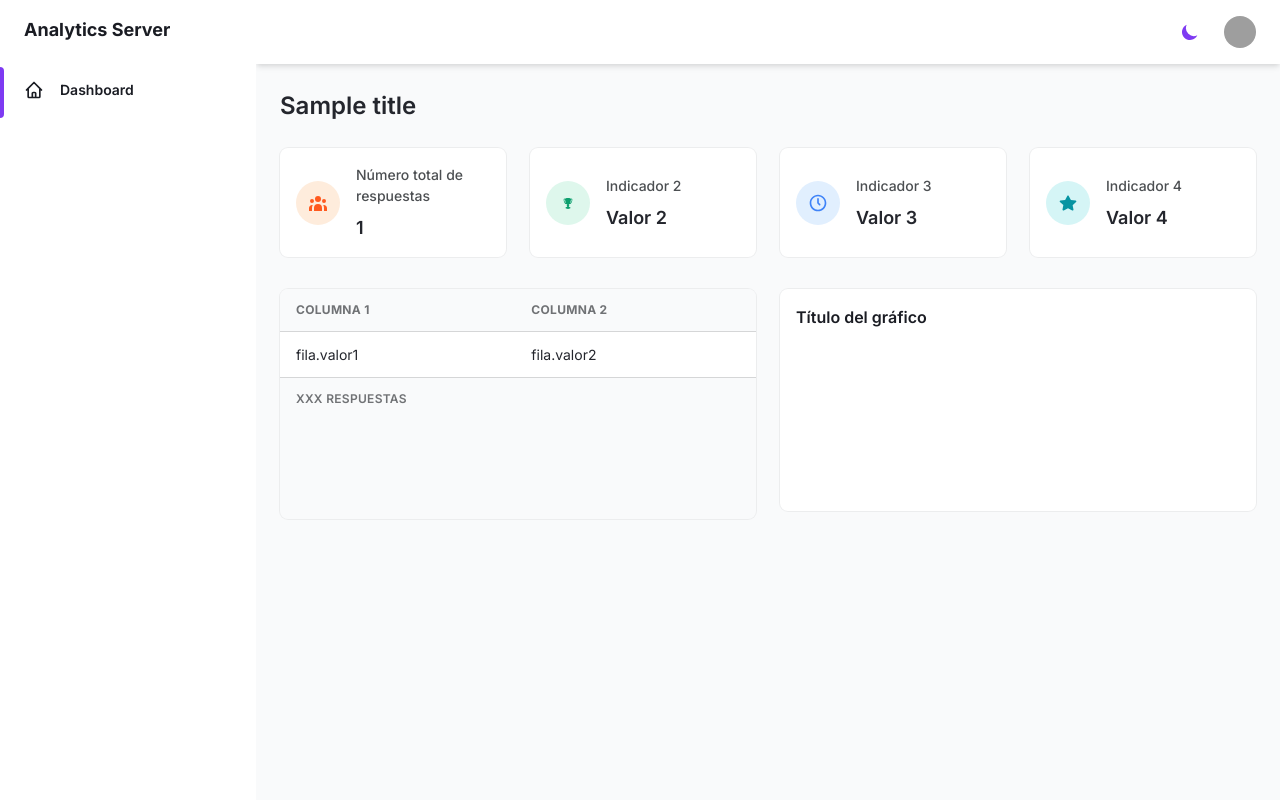
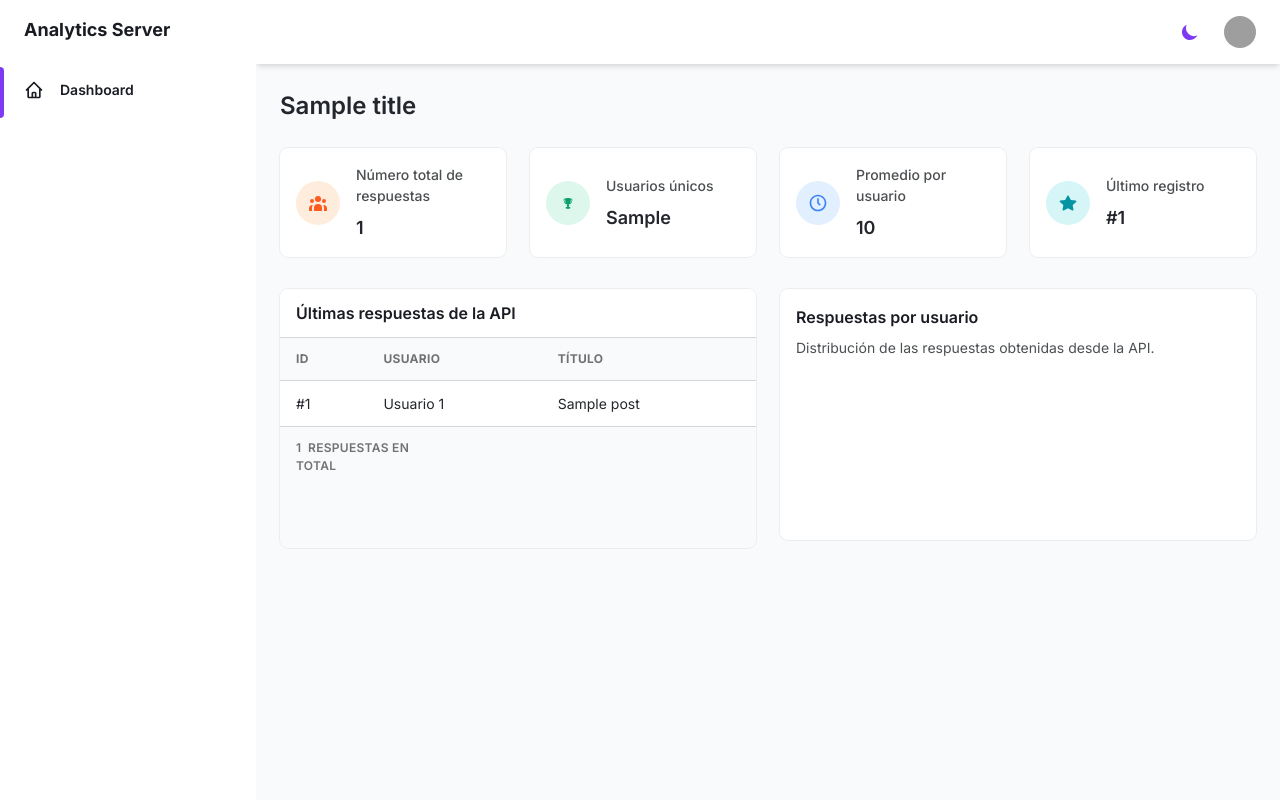
Before and after one commit to Domaalva/django_data_monitor, a Django app: template templates/dashboard/index.html in a window 1280 px wide. Run offline with Django 5.2, Linux system fonts and the light colour scheme; the template is opened without the code that fills it: most values are stand-ins (such as "Sample title", 1, 10 or a date in 2020); a map, chart or similar area stays blank; grey boxes are pictures that could not be loaded.

Commit message:
Improve dashboard with API analytics and chart

```diff
--- a/static/js/charts-lines.js
+++ b/static/js/charts-lines.js
@@ -1,71 +1,79 @@
 /**
- * For usage, visit Chart.js docs https://www.chartjs.org/docs/latest/
+ * Gráfico de respuestas por usuario.
+ * Los datos provienen de Django y de la API JSONPlaceholder.
  */
+
+const dataElement = document.getElementById('posts-by-user-data')
+
+if (dataElement) {
+  const postsByUser = JSON.parse(dataElement.textContent)
+
+  const labels = Object.keys(postsByUser).map(
+    userId => `Usuario ${userId}`
+  )
+
+  const values = Object.values(postsByUser)
+
   const lineConfig = {
     type: 'line',
+
     data: {
-    labels: ['Hito 1', 'Hito 2', 'Hito 3', 'Hito 4', 'Hito 5', 'Hito 6', 'Hito 7'],
+      labels: labels,
+
       datasets: [
         {
-        label: 'Serie 1',
-        /**
-         * These colors come from Tailwind CSS palette
-         * https://tailwindcss.com/docs/customizing-colors/#default-color-palette
-         */
+          label: 'Número de respuestas',
           backgroundColor: '#0694a2',
           borderColor: '#0694a2',
-        data: [43, 48, 40, 54, 67, 73, 70],
+          data: values,
           fill: false,
-      },
-      {
-        label: 'Serie 2',
-        fill: false,
-        /**
-         * These colors come from Tailwind CSS palette
-         * https://tailwindcss.com/docs/customizing-colors/#default-color-palette
-         */
-        backgroundColor: '#7e3af2',
-        borderColor: '#7e3af2',
-        data: [24, 50, 64, 74, 52, 51, 65],
+          tension: 0.3,
         },
       ],
     },
+
     options: {
       responsive: true,
-    /**
-     * Default legends are ugly and impossible to style.
-     * See examples in charts.html to add your own legends
-     *  */
+      maintainAspectRatio: true,
+
       legend: {
-      display: false,
+        display: true,
       },
+
       tooltips: {
         mode: 'index',
         intersect: false,
       },
+
       hover: {
         mode: 'nearest',
         intersect: true,
       },
+
       scales: {
         x: {
           display: true,
           scaleLabel: {
             display: true,
-          labelString: 'Month',
+            labelString: 'Usuarios',
           },
         },
+
         y: {
           display: true,
+          beginAtZero: true,
           scaleLabel: {
             display: true,
-          labelString: 'Value',
+            labelString: 'Respuestas',
           },
         },
       },
     },
   }
 
-// change this to the id of your chart element in HMTL
   const lineCtx = document.getElementById('line')
+
+  if (lineCtx) {
     window.myLine = new Chart(lineCtx, lineConfig)
+  }
+}
--- a/templates/dashboard/base.html
+++ b/templates/dashboard/base.html
@@ -1,109 +1,223 @@
 {% load static %}
 <!DOCTYPE html>
-<html :class="{ 'theme-dark': dark }" x-data="data()" lang="en">
+<html :class="{ 'theme-dark': dark }" x-data="data()" lang="es">
 
 <head>
     <meta charset="UTF-8" />
     <meta name="viewport" content="width=device-width, initial-scale=1.0" />
+
     <title>Django Data Monitor</title>
-    <link href="https://fonts.googleapis.com/css2?family=Inter:wght@400;500;600;700;800&display=swap"
-        rel="stylesheet" />
 
-    <!-- Reemplace por la ruta estática -->
-    <script src="{% static 'js/charts-lines.js' %}" defer></script>
+    <!-- Fuente -->
+    <link
+        href="https://fonts.googleapis.com/css2?family=Inter:wght@400;500;600;700;800&display=swap"
+        rel="stylesheet"
+    />
 
+    <!-- Tailwind CSS -->
+    <link
+        rel="stylesheet"
+        href="{% static 'css/tailwind.output.css' %}"
+    />
 
-    <script src="https://cdn.jsdelivr.net/gh/alpinejs/alpine@v2.x.x/dist/alpine.min.js" defer></script>
+    <!-- Chart.js -->
+    <link
+        rel="stylesheet"
+        href="https://cdnjs.cloudflare.com/ajax/libs/Chart.js/2.9.3/Chart.min.css"
+    />
 
-    <!-- Reemplace por la ruta estática -->
-     <link rel="stylesheet" href="{% static 'css/tailwind.output.css' %}" />
+    <!-- Alpine.js -->
+    <script
+        src="https://cdn.jsdelivr.net/gh/alpinejs/alpine@v2.x.x/dist/alpine.min.js"
+        defer>
+    </script>
 
+    <!-- Chart.js: debe cargarse antes de charts-lines.js -->
+    <script
+        src="https://cdnjs.cloudflare.com/ajax/libs/Chart.js/2.9.3/Chart.min.js"
+        defer>
+    </script>
 
-    <link rel="stylesheet" href="https://cdnjs.cloudflare.com/ajax/libs/Chart.js/2.9.3/Chart.min.css" />
-    <script src="https://cdnjs.cloudflare.com/ajax/libs/Chart.js/2.9.3/Chart.min.js" defer></script>
+    <!-- Gráfico del dashboard -->
+    <script
+        src="{% static 'js/charts-lines.js' %}"
+        defer>
+    </script>
 
-    <!-- Reemplace por la ruta estática -->
+    <!-- Configuración de Alpine -->
     <script src="{% static 'js/init-alpine.js' %}"></script>
-
-
 </head>
 
 <body>
-    <div class="flex h-screen bg-gray-50 dark:bg-gray-900" :class="{ 'overflow-hidden': isSideMenuOpen }">
+
+    <div
+        class="flex h-screen bg-gray-50 dark:bg-gray-900"
+        :class="{ 'overflow-hidden': isSideMenuOpen }"
+    >
+
         <!-- Desktop sidebar -->
-        <aside class="z-20 hidden w-64 overflow-y-auto bg-white dark:bg-gray-800 md:block flex-shrink-0">
+        <aside
+            class="z-20 hidden w-64 overflow-y-auto bg-white dark:bg-gray-800 md:block flex-shrink-0"
+        >
+
             <div class="py-4 text-gray-500 dark:text-gray-400">
-                <a class="ml-6 text-lg font-bold text-gray-800 dark:text-gray-200" href="#">
+
+                <a
+                    class="ml-6 text-lg font-bold text-gray-800 dark:text-gray-200"
+                    href="/"
+                >
                     Analytics Server
                 </a>
+
                 <ul class="mt-6">
+
                     <li class="relative px-6 py-3">
-                        <span class="absolute inset-y-0 left-0 w-1 bg-purple-600 rounded-tr-lg rounded-br-lg"
-                            aria-hidden="true"></span>
-                        <a class="inline-flex items-center w-full text-sm font-semibold text-gray-800 transition-colors duration-150 hover:text-gray-800 dark:hover:text-gray-200 dark:text-gray-100"
-                            href="/">
-                            <svg class="w-5 h-5" aria-hidden="true" fill="none" stroke-linecap="round"
-                                stroke-linejoin="round" stroke-width="2" viewBox="0 0 24 24" stroke="currentColor">
+
+                        <span
+                            class="absolute inset-y-0 left-0 w-1 bg-purple-600 rounded-tr-lg rounded-br-lg"
+                            aria-hidden="true">
+                        </span>
+
+                        <a
+                            class="inline-flex items-center w-full text-sm font-semibold text-gray-800 transition-colors duration-150 hover:text-gray-800 dark:hover:text-gray-200 dark:text-gray-100"
+                            href="/"
+                        >
+
+                            <svg
+                                class="w-5 h-5"
+                                aria-hidden="true"
+                                fill="none"
+                                stroke-linecap="round"
+                                stroke-linejoin="round"
+                                stroke-width="2"
+                                viewBox="0 0 24 24"
+                                stroke="currentColor"
+                            >
+
                                 <path
                                     d="M3 12l2-2m0 0l7-7 7 7M5 10v10a1 1 0 001 1h3m10-11l2 2m-2-2v10a1 1 0 01-1 1h-3m-6 0a1 1 0 001-1v-4a1 1 0 011-1h2a1 1 0 011 1v4a1 1 0 001 1m-6 0h6">
                                 </path>
+
                             </svg>
-                            <span class="ml-4">Dashboard</span>
+
+                            <span class="ml-4">
+                                Dashboard
+                            </span>
+
                         </a>
+
                     </li>
+
                 </ul>
+
             </div>
+
         </aside>
+        <!-- END Desktop sidebar -->
+
+
+        <!-- Mobile sidebar backdrop -->
+        <div
+            x-show="isSideMenuOpen"
+            x-transition:enter="transition ease-in-out duration-150"
+            x-transition:enter-start="opacity-0"
+            x-transition:enter-end="opacity-100"
+            x-transition:leave="transition ease-in-out duration-150"
+            x-transition:leave-start="opacity-100"
+            x-transition:leave-end="opacity-0"
+            class="fixed inset-0 z-10 flex items-end bg-black bg-opacity-50 sm:items-center sm:justify-center"
+        >
+        </div>
+
+
         <!-- Mobile sidebar -->
-        <!-- Backdrop -->
-        <div x-show="isSideMenuOpen" x-transition:enter="transition ease-in-out duration-150"
-            x-transition:enter-start="opacity-0" x-transition:enter-end="opacity-100"
-            x-transition:leave="transition ease-in-out duration-150" x-transition:leave-start="opacity-100"
-            x-transition:leave-end="opacity-0"
-            class="fixed inset-0 z-10 flex items-end bg-black bg-opacity-50 sm:items-center sm:justify-center"></div>
-        <aside class="fixed inset-y-0 z-20 flex-shrink-0 w-64 mt-16 overflow-y-auto bg-white dark:bg-gray-800 md:hidden"
-            x-show="isSideMenuOpen" x-transition:enter="transition ease-in-out duration-150"
-            x-transition:enter-start="opacity-0 transform -translate-x-20" x-transition:enter-end="opacity-100"
-            x-transition:leave="transition ease-in-out duration-150" x-transition:leave-start="opacity-100"
-            x-transition:leave-end="opacity-0 transform -translate-x-20" @click.away="closeSideMenu"
-            @keydown.escape="closeSideMenu">
+        <aside
+            class="fixed inset-y-0 z-20 flex-shrink-0 w-64 mt-16 overflow-y-auto bg-white dark:bg-gray-800 md:hidden"
+            x-show="isSideMenuOpen"
+            x-transition:enter="transition ease-in-out duration-150"
+            x-transition:enter-start="opacity-0 transform -translate-x-20"
+            x-transition:enter-end="opacity-100"
+            x-transition:leave="transition ease-in-out duration-150"
+            x-transition:leave-start="opacity-100"
+            x-transition:leave-end="opacity-0 transform -translate-x-20"
+            @click.away="closeSideMenu"
+            @keydown.escape="closeSideMenu"
+        >
+
             <div class="py-4 text-gray-500 dark:text-gray-400">
-                <a class="ml-6 text-lg font-bold text-gray-800 dark:text-gray-200" href="#">
+
+                <a
+                    class="ml-6 text-lg font-bold text-gray-800 dark:text-gray-200"
+                    href="/"
+                >
                     Analytics Server
                 </a>
+
                 <ul class="mt-6">
+
                     <li class="relative px-6 py-3">
-                        <span class="absolute inset-y-0 left-0 w-1 bg-purple-600 rounded-tr-lg rounded-br-lg"
-                            aria-hidden="true"></span>
-                        <a class="inline-flex items-center w-full text-sm font-semibold text-gray-800 transition-colors duration-150 hover:text-gray-800 dark:hover:text-gray-200 dark:text-gray-100"
-                            href="/">
-                            <svg class="w-5 h-5" aria-hidden="true" fill="none" stroke-linecap="round"
-                                stroke-linejoin="round" stroke-width="2" viewBox="0 0 24 24" stroke="currentColor">
+
+                        <span
+                            class="absolute inset-y-0 left-0 w-1 bg-purple-600 rounded-tr-lg rounded-br-lg"
+                            aria-hidden="true">
+                        </span>
+
+                        <a
+                            class="inline-flex items-center w-full text-sm font-semibold text-gray-800 transition-colors duration-150 hover:text-gray-800 dark:hover:text-gray-200 dark:text-gray-100"
+                            href="/"
+                        >
+
+                            <svg
+                                class="w-5 h-5"
+                                aria-hidden="true"
+                                fill="none"
+                                stroke-linecap="round"
+                                stroke-linejoin="round"
+                                stroke-width="2"
+                                viewBox="0 0 24 24"
+                                stroke="currentColor"
+                            >
+
                                 <path
                                     d="M3 12l2-2m0 0l7-7 7 7M5 10v10a1 1 0 001 1h3m10-11l2 2m-2-2v10a1 1 0 01-1 1h-3m-6 0a1 1 0 001-1v-4a1 1 0 011-1h2a1 1 0 011 1v4a1 1 0 001 1m-6 0h6">
                                 </path>
+
                             </svg>
-                            <span class="ml-4">Dashboard</span>
+
+                            <span class="ml-4">
+                                Dashboard
+                            </span>
+
                         </a>
+
                     </li>
+
                 </ul>
+
             </div>
+
         </aside>
+        <!-- END Mobile sidebar -->
+
 
         <!-- START - Block content -->
 
         {% block content %}
 
         <div class="flex items-center justify-center h-screen bg-gray-100 w-full">
+
             <div class="p-6 bg-white shadow-md rounded">
                 Block content
             </div>
+
         </div>
 
         {% endblock %}
 
         <!-- END - Block content -->
 
+    </div>
+
 </body>
 
 </html>
--- a/templates/dashboard/content/data.html
+++ b/templates/dashboard/content/data.html
@@ -1,17 +1,16 @@
 <main class="h-full overflow-y-auto">
   <div class="container px-6 mx-auto grid">
+
     <h2 class="my-6 text-2xl font-semibold text-gray-700 dark:text-gray-200">
-
       <!-- START - título secundario -->
       {{ title }}
       <!-- END - título secundario -->
-
     </h2>
 
     <!-- Indicadores -->
     <div class="grid gap-6 mb-8 md:grid-cols-2 xl:grid-cols-4">
 
-      <!-- Indicador -->
+      <!-- Indicador 1: Total de respuestas -->
       <div class="flex items-center p-4 bg-white rounded-lg shadow-xs dark:bg-gray-800">
         <div class="p-3 mr-4 text-orange-500 bg-orange-100 rounded-full dark:text-orange-100 dark:bg-orange-500">
           <svg class="w-5 h-5" fill="currentColor" viewBox="0 0 20 20">
@@ -20,10 +19,12 @@
             </path>
           </svg>
         </div>
+
         <div>
           <p class="mb-2 text-sm font-medium text-gray-600 dark:text-gray-400">
-             Número total de respuestas
+            Número total de respuestas
           </p>
+
           <p class="text-lg font-semibold text-gray-700 dark:text-gray-200">
             <!-- START - valor del indicador 1 -->
             {{ total_responses }}
@@ -32,30 +33,33 @@
         </div>
       </div>
 
-      <!-- Indicador -->
+
+      <!-- Indicador 2: Usuarios únicos -->
       <div class="flex items-center p-4 bg-white rounded-lg shadow-xs dark:bg-gray-800">
         <div class="p-3 mr-4 text-green-500 bg-green-100 rounded-full dark:text-green-100 dark:bg-green-500">
           <svg class="w-5 h-5" fill="currentColor" viewBox="0 0 20 20">
             <path fill-rule="evenodd"
               d="M 10 5.050781 C 11.609375 5.050781 12.917969 5.425781 12.917969 5.886719 L 12.917969 5.976562 C 13.359375 5.460938 13.832031 5.214844 14.167969 5.886719 C 14.902344 6.988281 13.367188 11.339844 11.5625 10.910156 C 11.226562 11.347656 10.886719 11.636719 10.609375 11.824219 C 10.992188 11.964844 11.25 12.238281 11.25 12.550781 C 11.25 12.847656 11.019531 13.109375 10.667969 13.253906 L 11.261719 13.945312 C 12.003906 14.125 12.5 14.460938 12.5 14.84375 C 12.5 15.417969 11.378906 15.886719 10 15.886719 C 8.621094 15.886719 7.5 15.417969 7.5 14.84375 C 7.5 14.460938 7.996094 14.125 8.738281 13.945312 L 9.332031 13.253906 C 8.980469 13.109375 8.75 12.847656 8.75 12.550781 C 8.75 12.238281 9.007812 11.964844 9.390625 11.824219 C 9.113281 11.636719 8.773438 11.347656 8.4375 10.910156 C 6.632812 11.339844 5.097656 6.988281 5.832031 5.886719 C 6.167969 5.214844 6.640625 5.460938 7.082031 5.976562 L 7.082031 5.886719 C 7.082031 5.425781 8.390625 5.050781 10 5.050781 Z M 13.75 6.457031 C 13.75 5.914062 13.324219 6.402344 12.84375 7.300781 C 12.71875 8.460938 12.4375 9.351562 12.105469 10.03125 C 13.148438 9.632812 13.75 7.519531 13.75 6.457031 Z M 6.25 6.457031 C 6.25 7.519531 6.851562 9.632812 7.894531 10.03125 C 7.5625 9.351562 7.28125 8.460938 7.15625 7.300781 C 6.675781 6.402344 6.25 5.914062 6.25 6.457031 Z M 6.25 6.457031"
-              clip-rule="evenodd"></path>
+              clip-rule="evenodd">
+            </path>
           </svg>
         </div>
+
         <div>
           <p class="mb-2 text-sm font-medium text-gray-600 dark:text-gray-400">
-            Indicador 2
+            Usuarios únicos
           </p>
+
           <p class="text-lg font-semibold text-gray-700 dark:text-gray-200">
-
             <!-- START - valor del indicador 2 -->
-            Valor 2
+            {{ unique_users }}
             <!-- END - valor del indicador 2 -->
-
           </p>
         </div>
       </div>
 
-      <!-- Indicador -->
+
+      <!-- Indicador 3: Promedio -->
       <div class="flex items-center p-4 bg-white rounded-lg shadow-xs dark:bg-gray-800">
         <div class="p-3 mr-4 text-blue-500 bg-blue-100 rounded-full dark:text-blue-100 dark:bg-blue-500">
           <svg class="w-5 h-5" fill="currentColor" viewBox="0 0 20 20">
@@ -64,99 +68,142 @@
             </path>
           </svg>
         </div>
+
         <div>
           <p class="mb-2 text-sm font-medium text-gray-600 dark:text-gray-400">
-            Indicador 3
+            Promedio por usuario
           </p>
+
           <p class="text-lg font-semibold text-gray-700 dark:text-gray-200">
-
             <!-- START - valor del indicador 3 -->
-            Valor 3
+            {{ average_posts }}
             <!-- END - valor del indicador 3 -->
-
           </p>
         </div>
       </div>
 
-      <!-- Indicador -->
+
+      <!-- Indicador 4: Último registro -->
       <div class="flex items-center p-4 bg-white rounded-lg shadow-xs dark:bg-gray-800">
         <div class="p-3 mr-4 text-teal-500 bg-teal-100 rounded-full dark:text-teal-100 dark:bg-teal-500">
           <svg class="w-5 h-5" fill="currentColor" viewBox="0 0 20 20">
             <path fill-rule="evenodd"
               d="M 18.332031 8.175781 C 18.234375 7.863281 17.964844 7.640625 17.640625 7.601562 L 12.890625 6.949219 L 10.734375 2.941406 C 10.585938 2.671875 10.304688 2.503906 10 2.503906 C 9.695312 2.503906 9.414062 2.671875 9.265625 2.941406 L 7.140625 6.949219 L 2.390625 7.601562 C 2.070312 7.644531 1.804688 7.867188 1.707031 8.175781 C 1.625 8.472656 1.714844 8.796875 1.941406 9.007812 L 5.351562 12.117188 L 4.515625 16.484375 C 4.433594 16.808594 4.550781 17.148438 4.816406 17.351562 C 5.082031 17.554688 5.441406 17.582031 5.734375 17.417969 L 10 15.316406 L 14.265625 17.417969 C 14.382812 17.472656 14.507812 17.5 14.632812 17.5 C 14.882812 17.503906 15.121094 17.394531 15.28125 17.207031 C 15.445312 17.015625 15.511719 16.761719 15.464844 16.515625 L 14.632812 12.148438 L 18.042969 9.042969 C 18.304688 8.835938 18.417969 8.496094 18.332031 8.175781 Z M 18.332031 8.175781"
-              clip-rule="evenodd"></path>
+              clip-rule="evenodd">
+            </path>
           </svg>
         </div>
+
         <div>
           <p class="mb-2 text-sm font-medium text-gray-600 dark:text-gray-400">
-            Indicador 4
+            Último registro
           </p>
+
           <p class="text-lg font-semibold text-gray-700 dark:text-gray-200">
-
             <!-- START - valor del indicador 4 -->
-            Valor 4
+            #{{ last_post_id }}
             <!-- END - valor del indicador 4 -->
-
           </p>
         </div>
       </div>
 
     </div>
 
+
+    <!-- Tabla y gráfico -->
     <div class="grid gap-6 mb-8 md:grid-cols-2">
 
       <!-- BEGIN - Datos -->
       <div class="row-span-1 w-full overflow-hidden rounded-lg shadow-xs mb-6">
 
+        <div class="px-4 py-3 bg-white border-b dark:border-gray-700 dark:bg-gray-800">
+          <h4 class="font-semibold text-gray-800 dark:text-gray-300">
+            Últimas respuestas de la API
+          </h4>
+        </div>
+
         <div class="w-full overflow-x-auto">
           <table class="w-full whitespace-no-wrap">
+
             <thead>
               <tr
                 class="text-xs font-semibold tracking-wide text-left text-gray-500 uppercase border-b dark:border-gray-700 bg-gray-50 dark:text-gray-400 dark:bg-gray-800">
-                <th class="px-4 py-3">Columna 1</th>
-                <th class="px-4 py-3">Columna 2</th>
+
+                <th class="px-4 py-3">ID</th>
+                <th class="px-4 py-3">Usuario</th>
+                <th class="px-4 py-3">Título</th>
+
               </tr>
             </thead>
+
             <tbody class="bg-white divide-y dark:divide-gray-700 dark:bg-gray-800">
 
               <!-- START - respuestas -->
+              {% for post in recent_posts %}
+
               <tr class="text-gray-700 dark:text-gray-400">
+
                 <td class="px-4 py-3 text-sm">
-                  <!-- START - fila.valor1 -->
-                  fila.valor1
-                  <!-- END - fila.valor1 -->
+                  #{{ post.id }}
                 </td>
+
                 <td class="px-4 py-3 text-sm">
-                  <!-- START - fila.valor2 -->
-                  fila.valor2
-                  <!-- END - fila.valor2 -->
+                  Usuario {{ post.userId }}
+                </td>
+
+                <td class="px-4 py-3 text-sm">
+                  {{ post.title }}
+                </td>
+
+              </tr>
+
+              {% empty %}
+
+              <tr class="text-gray-700 dark:text-gray-400">
+                <td colspan="3" class="px-4 py-3 text-sm text-center">
+                  No hay respuestas disponibles.
                 </td>
               </tr>
+
+              {% endfor %}
               <!-- END - respuestas -->
 
             </tbody>
           </table>
         </div>
+
         <div
           class="grid px-4 py-3 text-xs font-semibold tracking-wide text-gray-500 uppercase border-t dark:border-gray-700 bg-gray-50 sm:grid-cols-9 dark:text-gray-400 dark:bg-gray-800">
+
           <span class="flex items-center col-span-3">
             <!-- START - # total de respuestas -->
-            XXX
+            {{ total_responses }}
             <!-- END - # total de respuestas -->
-            respuestas
+            &nbsp;respuestas en total
           </span>
+
         </div>
       </div>
       <!-- END - Datos -->
 
+
       <!-- BEGIN - Gráficos -->
       <div class="row-span-1 grid gap-6 mb-8 md:grid-cols-12">
+
         <div class="min-w-0 p-4 bg-white rounded-lg shadow-xs dark:bg-gray-800">
-          <h4 class="mb-4 font-semibold text-gray-800 dark:text-gray-300">
-            Título del gráfico
+
+          <h4 class="mb-2 font-semibold text-gray-800 dark:text-gray-300">
+            Respuestas por usuario
           </h4>
+
+          <p class="mb-4 text-sm text-gray-600 dark:text-gray-400">
+            Distribución de las respuestas obtenidas desde la API.
+          </p>
+
           <canvas id="line"></canvas>
+
         </div>
+
       </div>
       <!-- END - Gráficos -->
 
```
Also changed, not shown: backend_analytics_server/settings.py (+10 -1 lines), dashboard/views.py (+29 -4 lines). Lines whose indentation alone changed are shown as unchanged.
